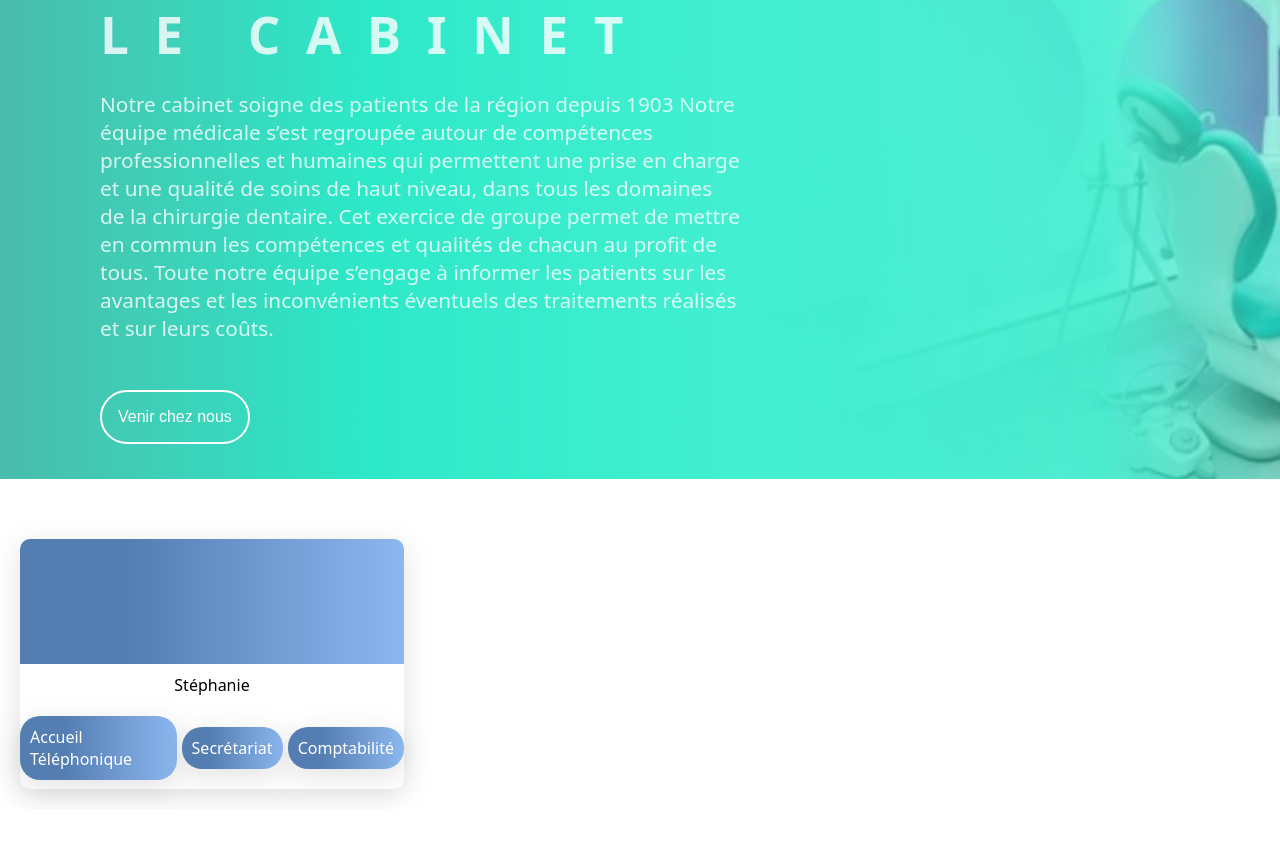
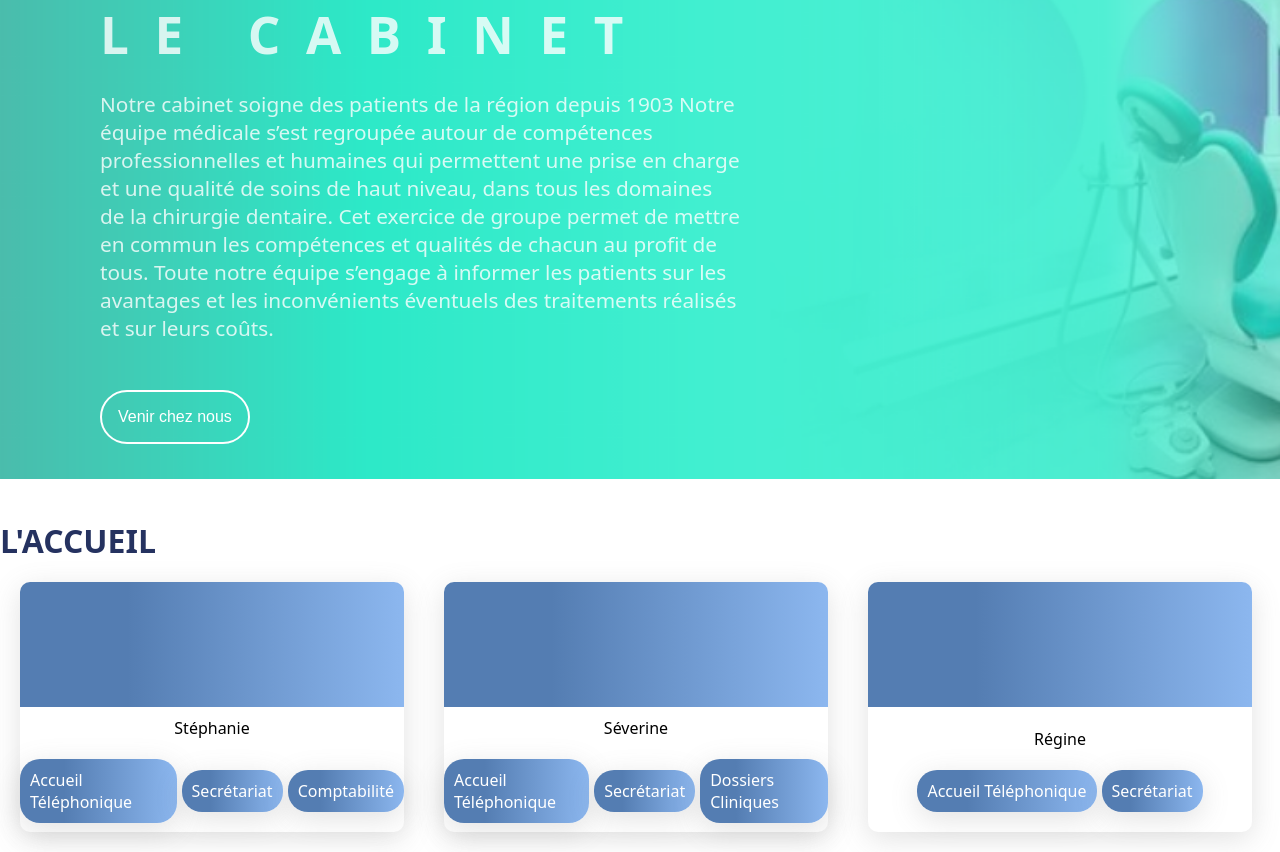
Before and after one commit to camrrx/sagesse-sourire, a React (Vite) app: page /sagesse-sourire/leCabinet in a window 1280 px wide. Shown: the part 161-1013 px from the top of the page. Before the commit the page ends 970 px from the top, so only its background shows below. Built offline with nearby package versions, Linux system fonts and the light colour scheme.

Commit message:
cards perso for accueil and MAPS

```diff
--- a/src/Components/CabinetComponents/Accueil/Accueil.scss
+++ b/src/Components/CabinetComponents/Accueil/Accueil.scss
@@ -0,0 +1,3 @@
+.accueil-perso-container {
+	display: flex;
+}
--- a/src/Components/CabinetComponents/Accueil/Accueil.tsx
+++ b/src/Components/CabinetComponents/Accueil/Accueil.tsx
@@ -1,10 +1,16 @@
 import CardsPerso from "../../CardsPerso/CardsPerso";
 import "./Accueil.scss";
+import { employes_accueils } from "../../../assets/employes";
 
 const Accueil = () => {
 	return (
-		<div>
-			<CardsPerso></CardsPerso>
+		<div className="accueil-container">
+			<h2 className="actualite-title">L'ACCUEIL</h2>
+			<div className="accueil-perso-container">
+				{employes_accueils.map((employe, index) => (
+					<CardsPerso key={index} persoInfos={employe} />
+				))}
+			</div>
 		</div>
 	);
 };
--- a/src/Components/CardsPerso/CardsPerso.tsx
+++ b/src/Components/CardsPerso/CardsPerso.tsx
@@ -1,16 +1,25 @@
 import "./CardsPerso.scss";
+interface PersoInfo {
+	name: string;
+	functions: string[];
+}
 
-const CardsPerso = () => {
+interface CardsPersoProps {
+	persoInfos: PersoInfo;
+}
+const CardsPerso = ({ persoInfos }: CardsPersoProps) => {
 	return (
 		<div className="card-container">
 			<div className="card-perso-pict"></div>
 			<div className="card-bg"></div>
 			<div className="card-perso-info">
-				<div className="card-perso-name">Stéphanie</div>
+				<div className="card-perso-name">{persoInfos.name}</div>
 				<div className="card-perso-function-container">
-					<div className="card-perso-function">Accueil Téléphonique</div>
-					<div className="card-perso-function">Secrétariat</div>
-					<div className="card-perso-function"> Comptabilité</div>
+					{persoInfos.functions.map((func, index) => (
+						<div key={index} className="card-perso-function">
+							{func}
+						</div>
+					))}
 				</div>
 			</div>
 		</div>
--- a/src/Components/HomeComponents/VenirChezNous/VenirChezNous.scss
+++ b/src/Components/HomeComponents/VenirChezNous/VenirChezNous.scss
@@ -74,6 +74,10 @@
 				transform: scale(1.1);
 			}
 		}
+
+		.map-container {
+			height: 100px;
+		}
 	}
 	.icon {
 		color: var(--primary-1);
--- a/src/Components/HomeComponents/VenirChezNous/VenirChezNous.tsx
+++ b/src/Components/HomeComponents/VenirChezNous/VenirChezNous.tsx
@@ -6,6 +6,7 @@ import {
 	BsCompassFill,
 } from "react-icons/bs";
 import { FaMapPin, FaArrowRight } from "react-icons/fa";
+import MapComponent from "../../Maps/maps";
 const VenirChezNous = () => {
 	const busStop = [
 		"Bus - Mairie",
@@ -67,6 +68,7 @@ const VenirChezNous = () => {
 					S'y rendre <FaArrowRight />
 				</div>
 			</div>
+			<MapComponent></MapComponent>
 		</div>
 	);
 };
--- /dev/null
+++ b/src/Components/Maps/maps.scss
@@ -0,0 +1,13 @@
+.map-container {
+	display: flex;
+	flex-direction: column;
+	justify-content: center;
+
+	min-width: fit-content;
+	margin: 10px;
+	background-color: white;
+	border-top: solid 10px var(--primary-1);
+	padding: 10px;
+	gap: 10px;
+	border-radius: 10px;
+}
--- /dev/null
+++ b/src/Components/Maps/maps.tsx
@@ -0,0 +1,15 @@
+import "./maps.scss"; // Assurez-vous de configurer vos styles
+
+const MapComponent = () => {
+	return (
+		<div className="map-container">
+			<iframe
+				src="https://www.google.com/maps/embed?pb=!1m18!1m12!1m3!1d2684.1323325372728!2d-1.3777765235140889!3d47.72068067120056!2m3!1f0!2f0!3f0!3m2!1i1024!2i768!4f13.1!3m3!1m2!1s0x480f4aff51900001%3A0xf5cb44ca4ae81c21!2sCabinet%20Sagesse%20et%20Sourire!5e0!3m2!1sfr!2sfr!4v1692970576820!5m2!1sfr!2sfr"
+				width="600"
+				height="450"
+				loading="lazy"></iframe>
+		</div>
+	);
+};
+
+export default MapComponent;
--- a/src/assets/employes.tsx
+++ b/src/assets/employes.tsx
@@ -1,25 +1,19 @@
-export const employes = [
-	{
-		accueil: [
+export const employes_accueils = [
 	{
 		name: "Stéphanie",
-				fonctions: ["Accueil Téléphonique", "Secrétariat", "Comptabilité"],
+		functions: ["Accueil Téléphonique", "Secrétariat", "Comptabilité"],
 	},
 	{
 		name: "Séverine",
-				fonctions: [
-					"Accueil Téléphonique",
-					"Secrétariat",
-					"Dossiers Cliniques",
-				],
+		functions: ["Accueil Téléphonique", "Secrétariat", "Dossiers Cliniques"],
 	},
 	{
 		name: "Régine",
-				fonctions: ["Accueil Téléphonique", "Secrétariat"],
+		functions: ["Accueil Téléphonique", "Secrétariat"],
 	},
-		],
+];
 
-		dentistes: [
+export const dentistes = [
 	{
 		name: "Dr Thierry Lelièvre",
 		titre: "Chargé des départements Implantologie et chirurgie",
@@ -66,6 +60,4 @@ export const employes = [
 			"Onlay Esthétique",
 		],
 	},
-		],
-	},
 ];
```
Lines whose indentation alone changed are shown as unchanged.
